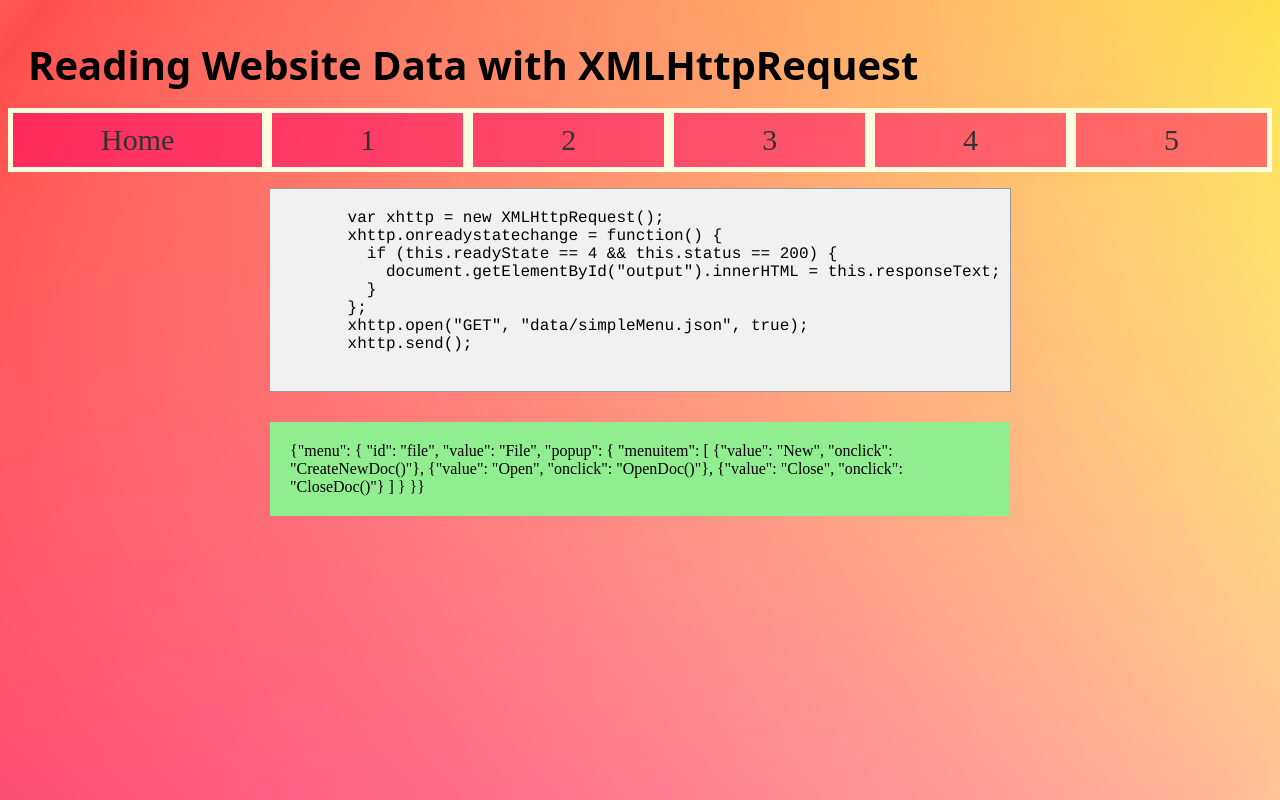
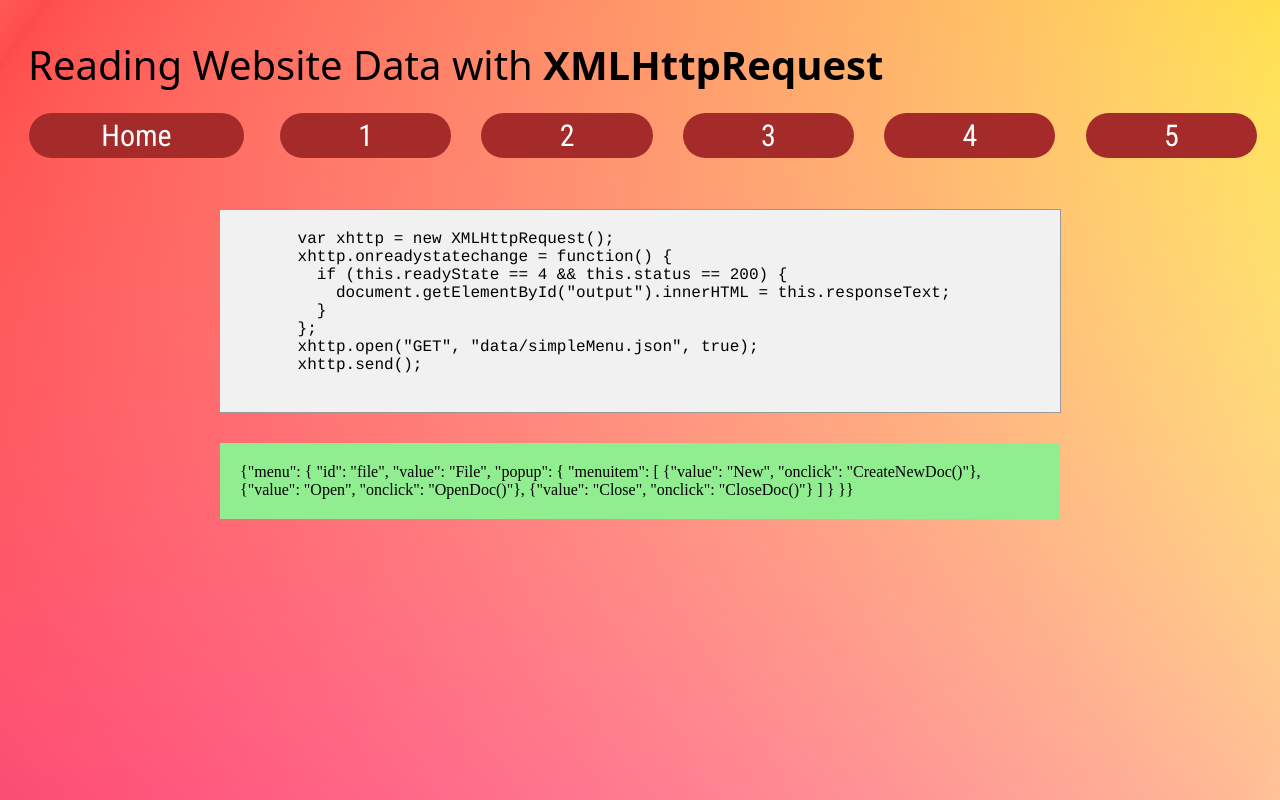
Before and after one commit to pablobrady/play-fetch, a plain HTML site: page read1.html in a window 1280 px wide. Drawn offline with Linux system fonts and the light colour scheme.

Commit message:
Basic CSS complete

```diff
--- a/css/main.css
+++ b/css/main.css
@@ -1,7 +1,14 @@
+@import url('https://fonts.googleapis.com/css?family=Roboto+Condensed&display=swap');
+
 BODY {
   background: url('/images/TernaryGradient.png') no-repeat center center fixed;
   background-size: cover;
   font-family:  "-apple-system, BlinkMacSystemFont, "Segoe UI", Roboto, Helvetica, Arial, sans-serif, "Apple Color Emoji", "Segoe UI Emoji", "Segoe UI Symbol"
+}
+
+H1, H2, H3, li, A, button {
+  font-family: 'Roboto Condensed', sans-serif;
+  font-weight: 500;
 }
 
 H1 {
@@ -17,6 +24,7 @@ SECTION {
   color: #333333;
   text-decoration: none;
 }
+
 UL.menu OL {
   padding-bottom: 20px;
 }
@@ -29,22 +37,34 @@ UL.nav {
   list-style: none;
   margin-left: 0;
   padding-left: 0;
+  padding-bottom: 30px;
   display: inline-flex;
   flex-wrap: nowrap;
-  justify-content: flex-around;
+  justify-content: space-between;
   width: 100%;
 }
 
 UL.nav LI {
-  display: inline;
+  display: inline-block;
   flex-grow: 2;
   text-align: center;
 }
 
-UL.nav LI {
-  background-color: rgba(255, 0, 100, 0.5);
-  padding: 10px;
-  border: 5px solid lightyellow;
+UL.nav LI A {
+  display: inline-block;
+  width: 80%;
+  color: white;
+  background-color: brown;
+  padding: 5px;
+  margin: 5px;
+  border: none;
+  border-radius: 50px;
+  transition: all 0.4s ease 0s;
+}
+
+UL.nav LI A:hover {
+  color: yellow;
+  background-color: lightskyblue;
 }
 
 .codeFormatting {
@@ -54,7 +74,7 @@ UL.nav LI {
   background-color: #f1f1f1;
   border: 1px solid #999999;
   width: 100%;
-  max-width: 700px;
+  max-width: 800px;
   margin: auto;
   padding: 20px;
 }
@@ -66,7 +86,7 @@ UL.nav LI {
 
 #output {
   width: 100%;
-  max-width: 700px;
+  max-width: 800px;
   margin: 30px auto;
   padding: 20px;
 }
```
